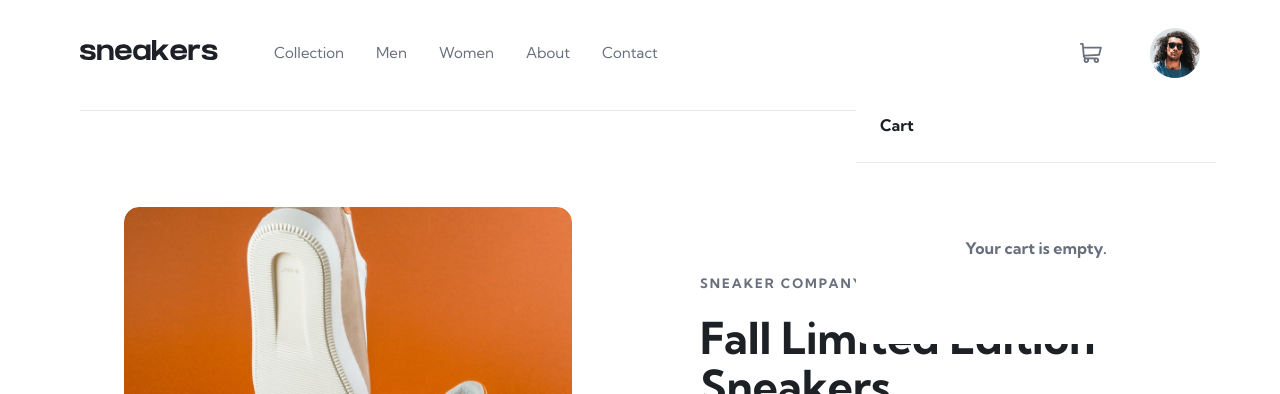
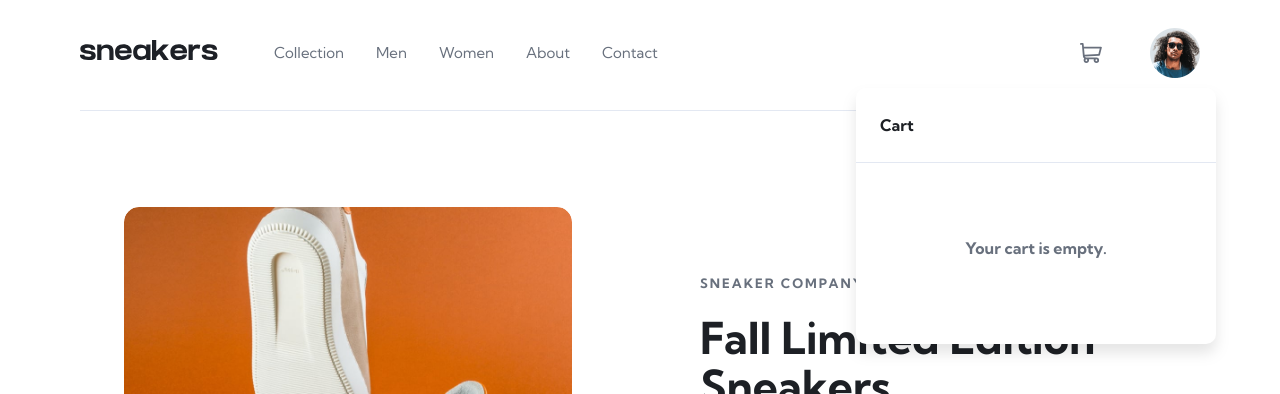
Before and after one commit to anamaydev/ecommerce-product-page, a React (Vite) app: page / in a window 1280 px wide. Both pictures are taken after a click on the button 1091 px from the left and 53 px from the top of the page. Shown: the top 394 px of the page. Built offline with nearby package versions, Linux system fonts and the light colour scheme.

Commit message:
fix: cart close behavior and delete button visibility

```diff
--- a/src/App.jsx
+++ b/src/App.jsx
@@ -8,10 +8,11 @@ export const CartDataContext = createContext();
 
 function App() {
   const [cart, setCart] = useState({});
+  const [openCart, setOpenCart] = useState(false);
 
   return (
     <>
-      <CartDataContext.Provider value={{cart, setCart}}>
+      <CartDataContext.Provider value={{cart, setCart, openCart, setOpenCart}}>
         <CustomHeader/>
       </CartDataContext.Provider>
 
--- a/src/components/Header/Header.jsx
+++ b/src/components/Header/Header.jsx
@@ -7,6 +7,7 @@ import logo from '../../assets/images/logo.svg'
 import cartIcon from '../../assets/images/icon-cart.svg'
 import userProfileIcon from '../../assets/images/image-avatar.png'
 import closeIcon from '../../assets/images/icon-close.svg'
+import deleteIcon from '../../assets/images/icon-delete.svg'
 
 const HeaderContext = createContext();
 
@@ -41,9 +42,9 @@ Header.Logo = function HeaderLogo() {
 }
 
 Header.CartButton = function HeaderCartButton() {
-  const {cart, setCart} = useContext(CartDataContext);
+  const {cart, setOpenCart} = useContext(CartDataContext);
   return (
-    <button className="relative">
+    <button className="relative cursor-pointer active:scale-95" onClick={()=>setOpenCart(prevOpenCart => !prevOpenCart)}>
       { cart.quantity && <p className="absolute -top-1 -right-1 text-[10px] text-white font-bold px-[8px] bg-orange-500 rounded-[6.5px]">{cart.quantity}</p>}
       <img src={cartIcon} alt=""/>
     </button>
@@ -91,9 +92,10 @@ Header.NavPage = function HeaderNavPage({children, href}) {
 }
 
 Header.CartModal = function HeaderCartModal() {
-  const {cart} = useContext(CartDataContext);
+  const {cart, setCart, openCart, setOpenCart} = useContext(CartDataContext);
   return(
-    <div className="fixed top-11 right-8 z-1000 rounded-[10px] bg-white">
+    openCart &&
+    <div className="fixed top-11 right-1 lg:right-8 z-1000 rounded-[10px] bg-white drop-shadow-xl">
       <div className="w-45 min-h-32 py-3 flex flex-col gap-3">
         <h2 className="px-3 text-preset-3-bold text-grey-950">Cart</h2>
         <hr className="text-grey-100"/>
@@ -109,14 +111,11 @@ Header.CartModal = function HeaderCartModal() {
                 </div>
               </div>
 
-              <svg className="text-grey-950" width="14" height="16" xmlns="http://www.w3.org/2000/svg" xmlnsXlink="http://www.w3.org/1999/xlink">
-                <defs>
-                  <path d="M0 2.625V1.75C0 1.334.334 1 .75 1h3.5l.294-.584A.741.741 0 0 1 5.213 0h3.571a.75.75 0 0 1 .672.416L9.75 1h3.5c.416 0 .75.334.75.75v.875a.376.376 0 0 1-.375.375H.375A.376.376 0 0 1 0 2.625Zm13 1.75V14.5a1.5 1.5 0 0 1-1.5 1.5h-9A1.5 1.5 0 0 1 1 14.5V4.375C1 4.169 1.169 4 1.375 4h11.25c.206 0 .375.169.375.375ZM4.5 6.5c0-.275-.225-.5-.5-.5s-.5.225-.5.5v7c0 .275.225.5.5.5s.5-.225.5-.5v-7Zm3 0c0-.275-.225-.5-.5-.5s-.5.225-.5.5v7c0 .275.225.5.5.5s.5-.225.5-.5v-7Zm3 0c0-.275-.225-.5-.5-.5s-.5.225-.5.5v7c0 .275.225.5.5.5s.5-.225.5-.5v-7Z" id="a"/>
-                </defs>
-                <use fill="#1c1c1c" fillRule="nonzero"/>
-              </svg>
+              <button className="cursor-pointer active:scale-95" onClick={() => {setCart({}); setOpenCart(false)}}>
+                <img src={deleteIcon} alt=""/>
+              </button>
             </div>
-            <button className="py-2 text-preset-3-bold text-grey-950 bg-orange-500 hover:bg-orange-300 rounded-[10px]">Checkout</button>
+            <button className="py-2 text-preset-3-bold text-grey-950 bg-orange-500 hover:bg-orange-300 rounded-[10px] cursor-pointer">Checkout</button>
           </div> : <div className="flex pt-6 justify-center items-center">
             <p className="text-preset-3-bold text-grey-500">Your cart is empty.</p>
           </div>}
```
